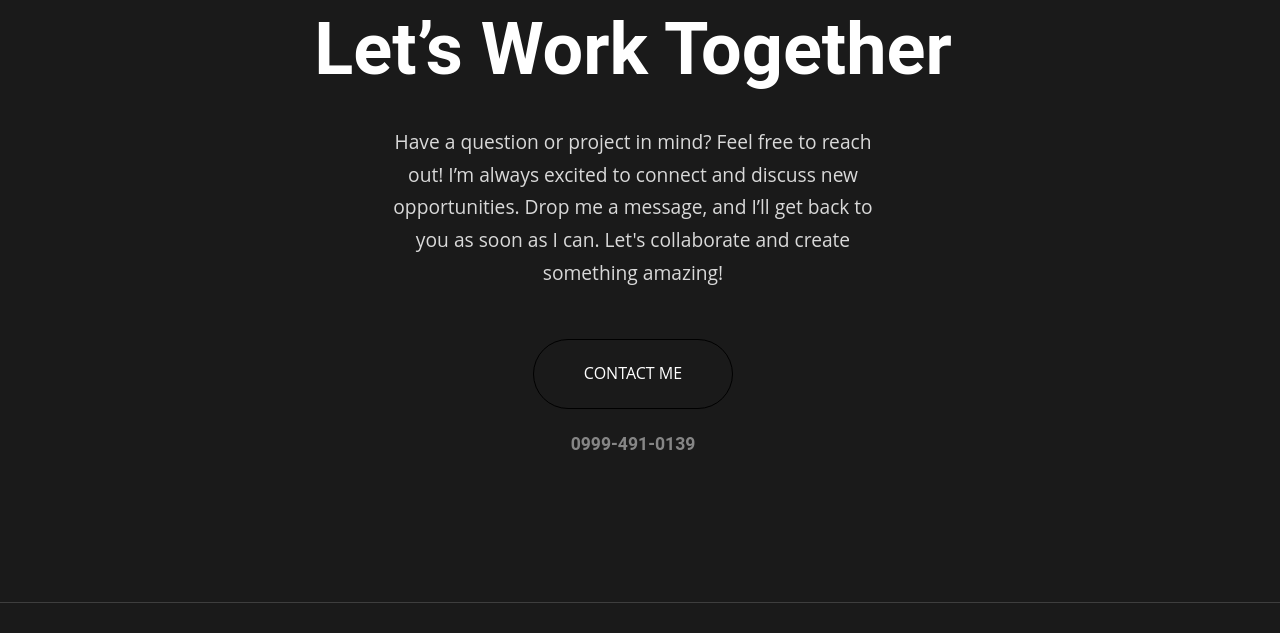
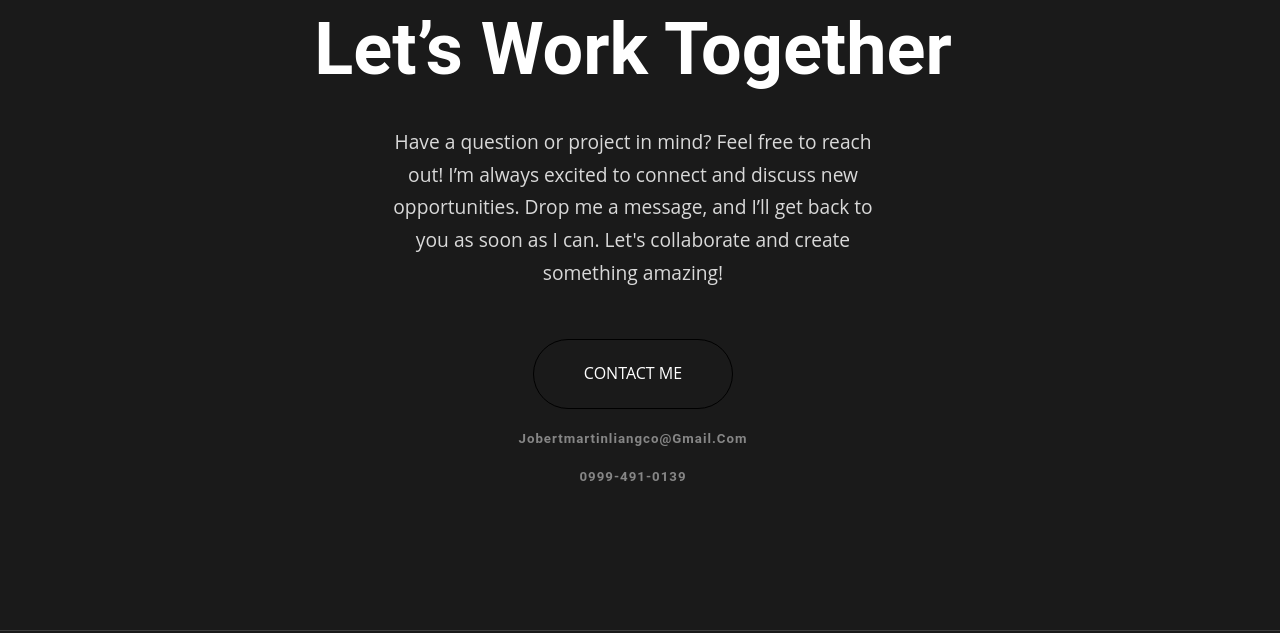
Before and after one commit to MjLiii/Porftolio-CV, a plain HTML site: page index.html in a window 1280 px wide. Shown: the part 5663-6296 px from the top of the page. Drawn offline with nearby package versions, Linux system fonts and the light colour scheme; files whose address does not match are found by name.

Commit message:
Add files via upload

```diff
--- a/index.html
+++ b/index.html
@@ -350,7 +350,8 @@
 					<a href="https://www.facebook.com/jmliangcoo" class="btn-outline-orange btn-pill">Contact me</a>
 				</div>
 					<div>
-						<h4> 0999-491-0139</h4>
+						<h5> jobertmartinliangco@gmail.com</h5>
+						<h5> 0999-491-0139</h5>
 					</div>
 			</div>
 		</div>
```
